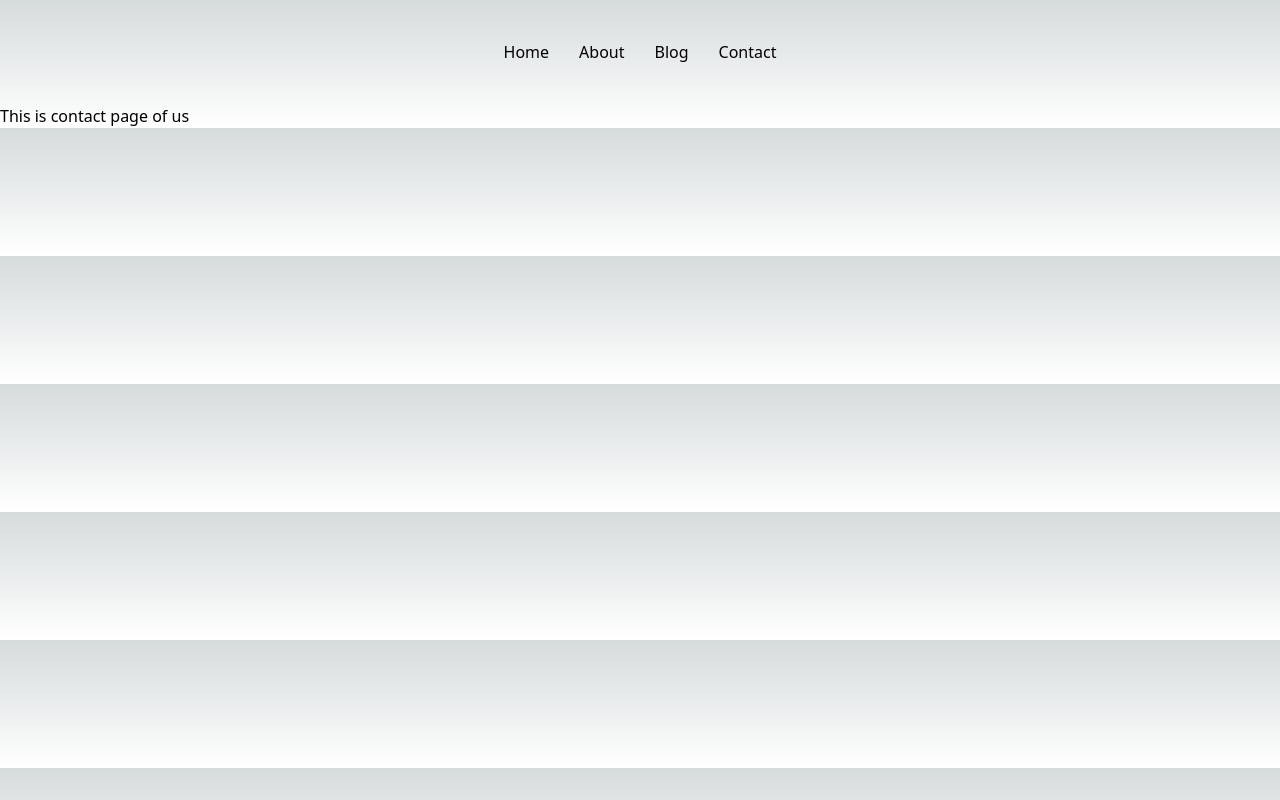
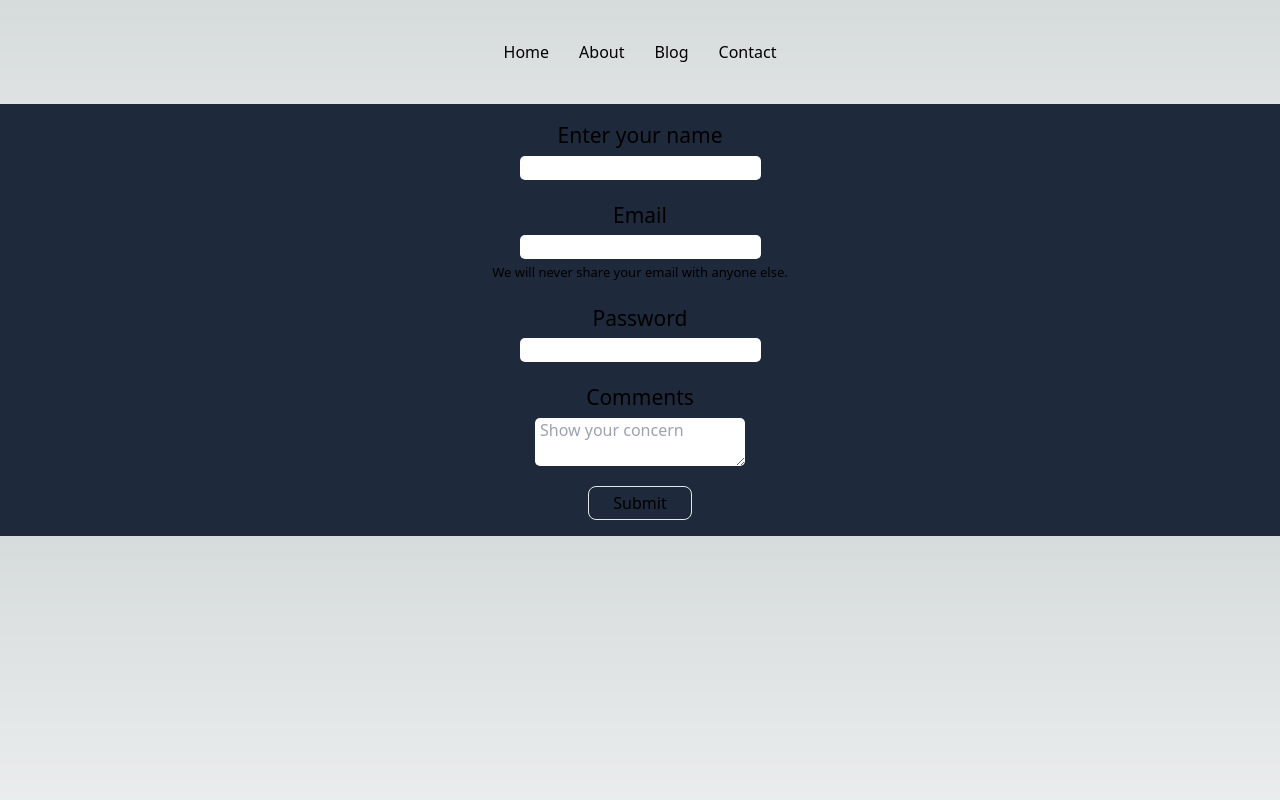
Before and after one commit to jainapurv22/huntingCoder, a Next.js app: page /contact in a window 1280 px wide. Built offline with nearby package versions, Linux system fonts and the light colour scheme.

Commit message:
contact api

```diff
--- /dev/null
+++ b/contactdata/8.json
@@ -0,0 +1 @@
+{"name":"sdffds","email":"abc@gmail.com","password":"987654321","concern":"contact for more info"}
--- /dev/null
+++ b/contactdata/9.json
@@ -0,0 +1 @@
+{"name":"sdffds","email":"abc@gmail.com","password":"987654321","concern":"contact for more info"}
--- a/pages/api/postcontact.js
+++ b/pages/api/postcontact.js
@@ -1,12 +1,15 @@
-import * as fs from 'fs'
+import * as fs from "fs";
 
 export default async function handler(req, res) {
-    if (req.method === 'POST') {
-      console.log(req.body);
-      let data = await fs.promises.readdir('contactdata');
-      fs.promises.writeFile(`contactdata/${data.length+1}.json`,JSON.stringify(req.body))
-      res.status(200).json(req.body)
-    } else {
-      res.status(200).json(["allblogs"])
-    }
+  if (req.method === "POST") {
+    console.log(req.body);
+    let data = await fs.promises.readdir("contactdata");
+    fs.promises.writeFile(
+      `contactdata/${data.length + 1}.json`,
+      JSON.stringify(req.body)
+    );
+    res.status(200).json(req.body);
+  } else {
+    res.status(200).json(["allblogs"]);
   }
+}
--- a/pages/blog.js
+++ b/pages/blog.js
@@ -1,39 +1,48 @@
-import Link from 'next/link'
-import React, { useEffect, useState } from 'react'
-import * as fs from 'fs'
+import Link from "next/link";
+import React, { useEffect, useState } from "react";
+import * as fs from "fs";
 
 const Blog = (props) => {
-  const [blogs, setblogs] = useState(props.allBlogs)
+  const [blogs, setblogs] = useState(props.allBlogs);
   // useEffect(() => {
 
   // }, [])
-  return <div className='mt-[40px] flex items-center flex-col'>
-    <h3 className='text-[38px]'>Latest Blogs</h3>
-    {
-    blogs?.map((blogitem,i)=>{
-      return(
-        <div key={i} className='my-[20px] px-[22rem] text-[16px] flex items-center flex-col'>
-          <Link href={`/blogpost/${blogitem.slug}`} className='font-bold text-[28px]'>{blogitem.title}</Link>
-          <p>{blogitem.description.substr(0,140)}...</p>
-        </div>
-      )
-    })
+  return (
+    <div className="mt-[40px] flex items-center flex-col">
+      <h3 className="text-[38px]">Latest Blogs</h3>
+      {blogs?.map((blogitem, i) => {
+        return (
+          <div
+            key={i}
+            className="my-[20px] px-[22rem] text-[16px] flex items-center flex-col"
+          >
+            <Link
+              href={`/blogpost/${blogitem.slug}`}
+              className="font-bold text-[28px]"
+            >
+              {blogitem.title}
+            </Link>
+            <p>{blogitem.description.substr(0, 140)}...</p>
+          </div>
+        );
+      })}
+    </div>
+  );
+};
+
+export async function getStaticProps() {
+  let data = await fs.promises.readdir("blogdata");
+  let allBlogs = [],
+    myfile;
+  for (let index = 0; index < data.length; index++) {
+    const item = data[index];
+    myfile = await fs.promises.readFile("blogdata/" + item, "utf-8");
+    allBlogs.push(JSON.parse(myfile));
   }
-  </div>
+  console.log(allBlogs);
+  return {
+    props: { allBlogs },
+  };
 }
 
-export async function getStaticProps() {
-  let data = await fs.promises.readdir('blogdata');
-  let allBlogs=[],myfile
-  for (let index = 0; index < data.length; index++) {
-    const item = data[index];
-    myfile = await fs.promises.readFile(('blogdata/'+item),'utf-8');
-    allBlogs.push(JSON.parse(myfile));
-  }
-  console.log(allBlogs)
-  return {
-    props: {allBlogs},
-  }
-}
-
-export default Blog
+export default Blog;
--- a/pages/contact.js
+++ b/pages/contact.js
@@ -1,11 +1,113 @@
-import React from 'react'
+import React, { useState } from "react";
 
-const contact = () => {
+
+const Contact = () => {
+
+  const onHandleSubmit = (e) =>{
+    e.preventDefault();
+    const data = {name,email,password,concern}
+    try {
+      const response = fetch("http://localhost:3000/api/postcontact", {
+        method: "POST", // or 'PUT'
+        headers: {
+          "Content-Type": "application/json",
+        },
+        body: JSON.stringify(data),
+      });
+
+      const result = response.text;
+      console.log("Success:", result);
+    } catch (error) {
+      console.error("Error:", error);
+    }
+  }
+
+  const onHandleChange = (e) =>{
+    console.log(e);
+    if(e.target.name === "name")
+    {
+      setname(e.target.value);
+    }
+    else if(e.target.name === "email")
+    {
+      setemail(e.target.value);
+    }
+    else if(e.target.name === "password")
+    {
+      setpassword(e.target.value);
+    }
+    else if(e.target.name === "concern")
+    {
+      setconcern(e.target.value);
+    }
+  }
+
+  const [name, setname] = useState('')
+  const [email, setemail] = useState('')
+  const [password, setpassword] = useState('')
+  const [concern, setconcern] = useState('')
   return (
-    <div>
-      This is contact page of us
+    <div className="bg-slate-800 py-[1rem]">
+      <form className="flex flex-col items-center" onSubmit={onHandleSubmit}>
+        <div className="mb-[20px] flex flex-col gap-1 items-center">
+          <label htmlFor="name" className="form-label text-[21px]">
+            Enter your name
+          </label>
+          <input
+            type="name"
+            className="form-control text-black px-[5px] rounded-[5px]"
+            id="name"
+            name="name"
+            value={name}
+            onChange={onHandleChange}
+          />
+        </div>
+        <div className="mb-[20px] flex flex-col gap-1 items-center">
+          <label htmlFor="email" className="form-label text-[21px]">
+            Email
+          </label>
+          <input
+            type="email"
+            className="form-control text-black px-[5px] rounded-[5px]"
+            id="email"
+            name="email"
+            value={email}
+            onChange={onHandleChange}
+          />
+          <div id="emailHelp" className="form-text text-[13px]">
+            We will never share your email with anyone else.
+          </div>
+        </div>
+        <div className="mb-[20px] flex flex-col gap-1 items-center">
+          <label htmlFor="password" className="form-label text-[21px]">
+            Password
+          </label>
+          <input
+            type="password"
+            className="form-control text-black px-[5px] rounded-[5px]"
+            id="password"
+            name="password"
+            value={password}
+            onChange={onHandleChange}
+          />
+        </div>
+        <div className="form-floating mb-[20px] flex flex-col gap-1 items-center">
+          <label htmlFor="floatingTextarea" className="text-[21px]">Comments</label>
+          <textarea
+            className="form-control text-black px-[5px] rounded-[5px]"
+            placeholder="Show your concern"
+            id="floatingTextarea"
+            name="concern"
+            value={concern}
+            onChange={onHandleChange}
+          ></textarea>
+        </div>
+        <button type="submit" className="border p-1 px-6 rounded-lg">
+          Submit
+        </button>
+      </form>
     </div>
-  )
-}
+  );
+};
 
-export default contact
+export default Contact;
```
